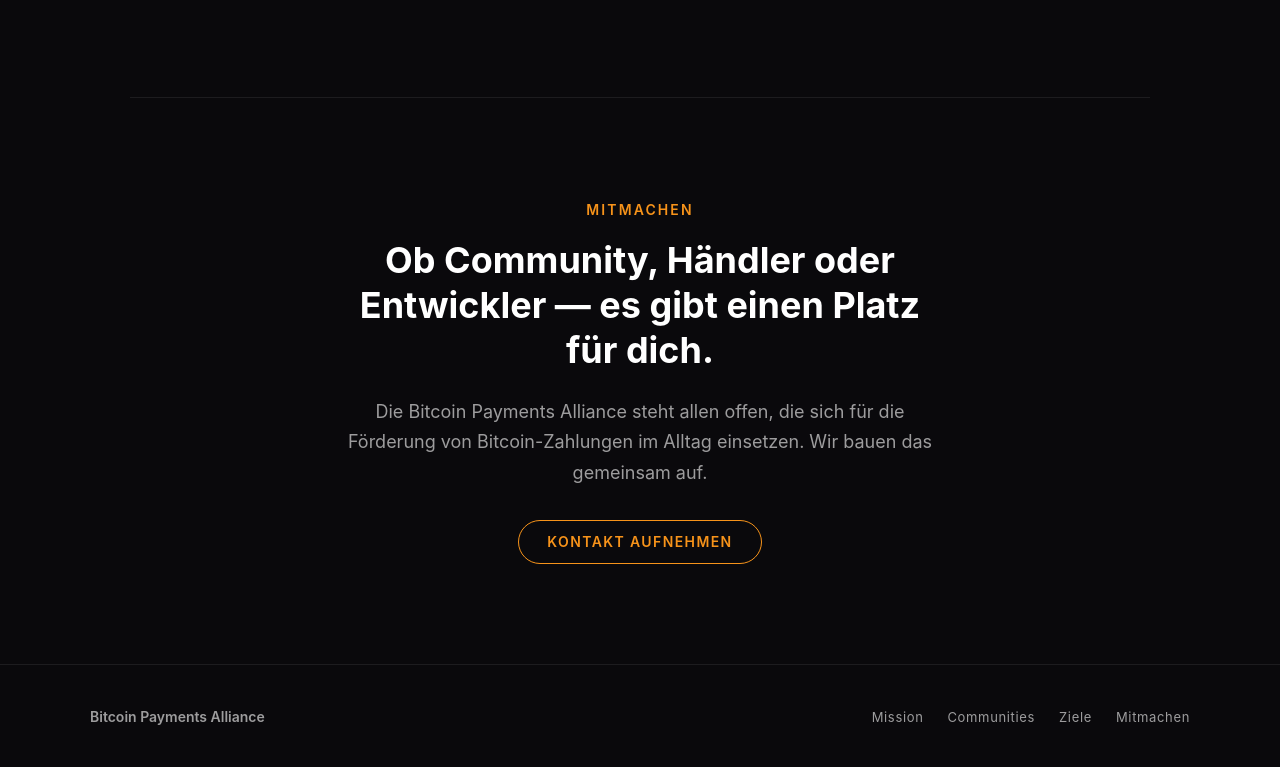
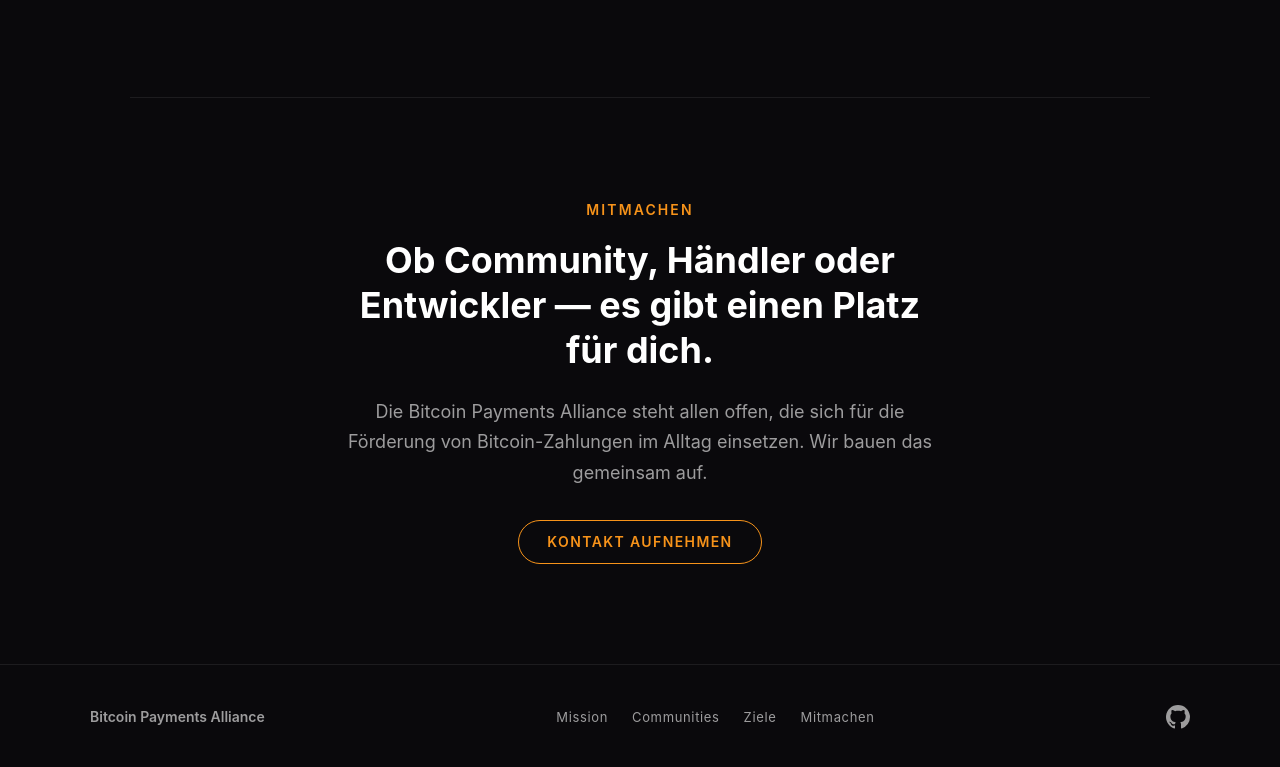
Before and after one commit to bitcoin-payments-alliance/website, a plain HTML site: page de/index.html in a window 1280 px wide. Shown: the part 2842-3609 px from the top of the page. Drawn offline with Linux system fonts and the light colour scheme.

Commit message:
Add GitHub icon link to footer

```diff
--- a/de/index.html
+++ b/de/index.html
@@ -148,6 +148,9 @@
                 <a href="#goals">Ziele</a>
                 <a href="#join">Mitmachen</a>
             </nav>
+            <a href="https://github.com/bitcoin-payments-alliance" class="footer-social" aria-label="GitHub">
+                <svg width="24" height="24" viewBox="0 0 24 24" fill="currentColor"><path d="M12 0C5.37 0 0 5.37 0 12c0 5.31 3.435 9.795 8.205 11.385.6.105.825-.255.825-.57 0-.285-.015-1.23-.015-2.235-3.015.555-3.795-.735-4.035-1.41-.135-.345-.72-1.41-1.23-1.695-.42-.225-1.02-.78-.015-.795.945-.015 1.62.87 1.845 1.23 1.08 1.815 2.805 1.305 3.495.99.105-.78.42-1.305.765-1.605-2.67-.3-5.46-1.335-5.46-5.925 0-1.305.465-2.385 1.23-3.225-.12-.3-.54-1.53.12-3.18 0 0 1.005-.315 3.3 1.23.96-.27 1.98-.405 3-.405s2.04.135 3 .405c2.295-1.56 3.3-1.23 3.3-1.23.66 1.65.24 2.88.12 3.18.765.84 1.23 1.905 1.23 3.225 0 4.605-2.805 5.625-5.475 5.925.435.375.81 1.095.81 2.22 0 1.605-.015 2.895-.015 3.3 0 .315.225.69.825.57A12.02 12.02 0 0024 12c0-6.63-5.37-12-12-12z"/></svg>
+            </a>
         </div>
     </footer>
 
--- a/style.css
+++ b/style.css
@@ -459,6 +459,17 @@
     color: var(--color-text);
 }
 
+.footer-social {
+    color: var(--color-text-secondary);
+    transition: color 0.2s;
+    display: flex;
+}
+
+.footer-social:hover {
+    color: var(--color-text);
+    opacity: 1;
+}
+
 
 /* ============ Animations ============ */
 
```
Also changed, not shown: es/index.html (+3 -0 lines), fr/index.html (+3 -0 lines), index.html (+3 -0 lines), it/index.html (+3 -0 lines).
